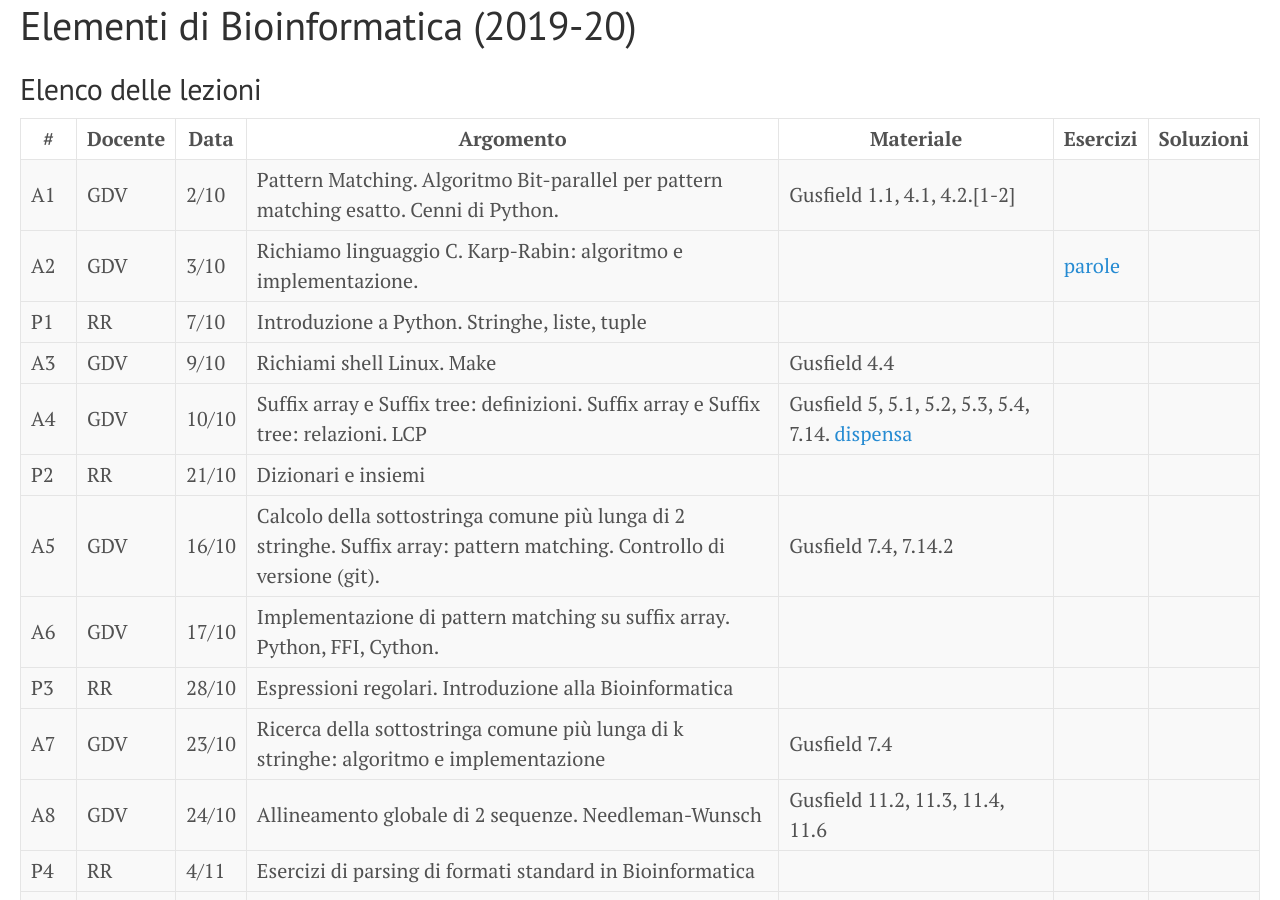
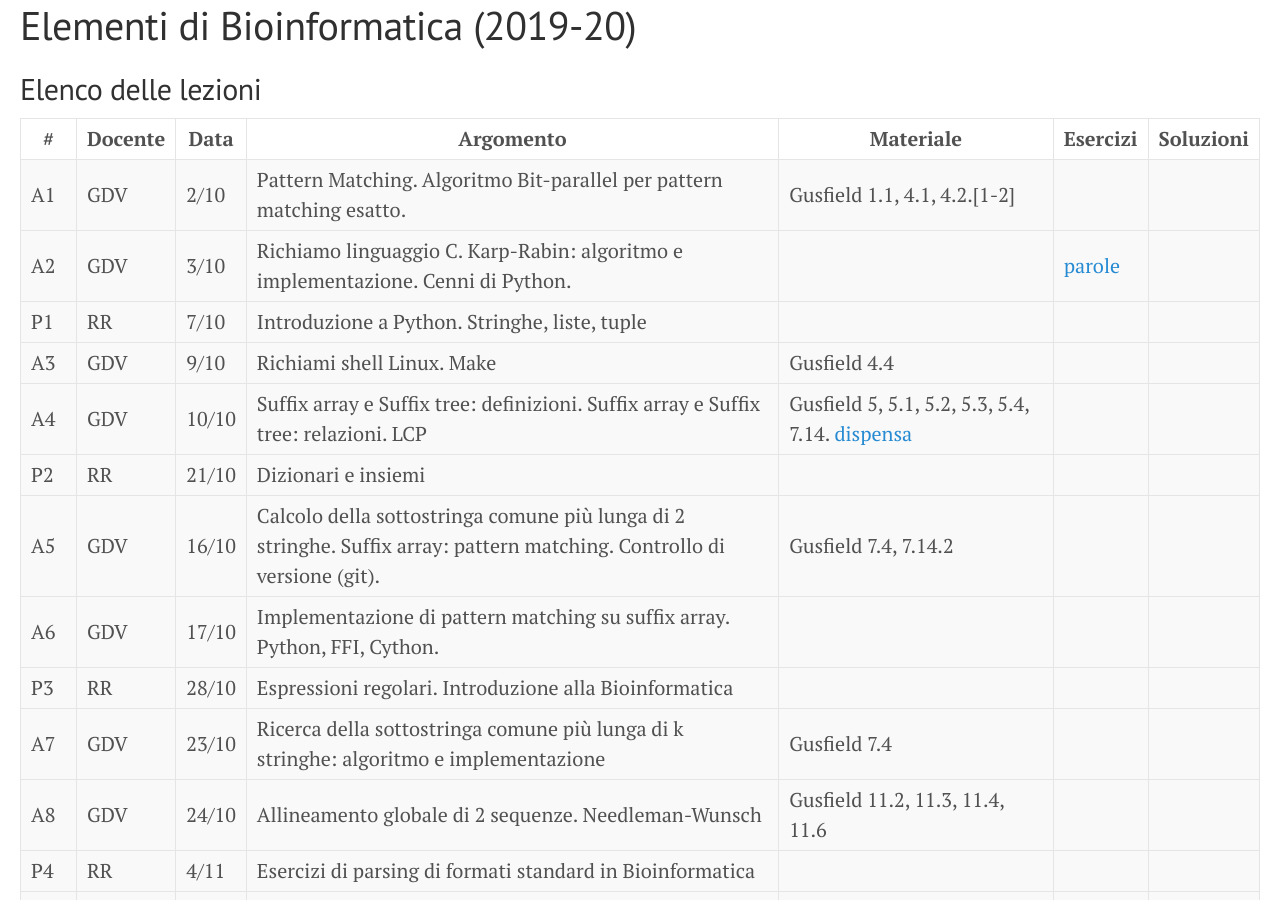
Before and after one commit to bioinformatica-corso/lezioni, a Jekyll site: the page built from docs/index.md, in a window 1280 px wide and 900 px high. Built offline with Jekyll 4.4.1, drawn with Linux system fonts in a browser that asks for light colours.

Commit message:
lezione rimodulata

```diff
--- a/docs/index.md
+++ b/docs/index.md
@@ -8,9 +8,9 @@ title: Elementi di Bioinformatica (2019-20)
 
 | #   | Docente | Data  | Argomento                                                                                                               | Materiale                                                                                                      | Esercizi                               | Soluzioni |
 | --  | ---     | ----- | ---------                                                                                                               | ----------                                                                                                     | -------------                          | --------- |
-| A1  | GDV     | 2/10  | Pattern Matching. Algoritmo Bit-parallel per pattern matching esatto. Cenni di Python.                                  | Gusfield 1.1, 4.1, 4.2.[1-2]                                                                                   |                                        |           |
+| A1  | GDV     | 2/10  | Pattern Matching. Algoritmo Bit-parallel per pattern matching esatto.                                                   | Gusfield 1.1, 4.1, 4.2.[1-2]                                                                                   |                                        |           |
 | --  | ---     | ----- | ---------                                                                                                               | ----------                                                                                                     | -------------                          | --------- |
-| A2  | GDV     | 3/10  | Richiamo linguaggio C. Karp-Rabin: algoritmo e implementazione.                                                         |                                                                                                                | [parole](c-esercizio-parole-frequenti) |           |
+| A2  | GDV     | 3/10  | Richiamo linguaggio C. Karp-Rabin: algoritmo e implementazione. Cenni di Python.                                        |                                                                                                                | [parole](c-esercizio-parole-frequenti) |           |
 | --  | ---     | ----- | ---------                                                                                                               | ----------                                                                                                     | -------------                          | --------- |
 | P1  | RR      | 7/10  | Introduzione a Python. Stringhe, liste, tuple                                                                           |                                                                                                                |                                        |           |
 | --  | ---     | ----- | ---------                                                                                                               | ----------                                                                                                     | -------------                          | --------- |
@@ -18,43 +18,43 @@ title: Elementi di Bioinformatica (2019-20)
 | --  | ---     | ----- | ---------                                                                                                               | ----------                                                                                                     | -------------                          | --------- |
 | A4  | GDV     | 10/10 | Suffix array e Suffix tree: definizioni. Suffix array e Suffix tree: relazioni. LCP                                     | Gusfield 5, 5.1, 5.2, 5.3, 5.4, 7.14. [dispensa](http://courses.csail.mit.edu/6.851/spring12/lectures/L16.pdf) |                                        |           |
 | --  | ---     | ----- | ---------                                                                                                               | ----------                                                                                                     | -------------                          | --------- |
-| P2  | RR      | 21/10  | Dizionari e insiemi                                                                                                     |                                                                                                                |                                        |           |
+| P2  | RR      | 21/10 | Dizionari e insiemi                                                                                                     |                                                                                                                |                                        |           |
 | --  | ---     | ----- | ---------                                                                                                               | ----------                                                                                                     | -------------                          | --------- |
 | A5  | GDV     | 16/10 | Calcolo della sottostringa comune più lunga di 2 stringhe. Suffix array: pattern matching. Controllo di versione (git). | Gusfield 7.4, 7.14.2                                                                                           |                                        |           |
 | --  | ---     | ----- | ---------                                                                                                               | ----------                                                                                                     | -------------                          | --------- |
 | A6  | GDV     | 17/10 | Implementazione di pattern matching su suffix array. Python, FFI, Cython.                                               |                                                                                                                |                                        |           |
 | --  | --      | ----- | ---------                                                                                                               | ----------                                                                                                     | -------------                          | --------- |
-| P3  | RR      | 28/10  | Espressioni regolari. Introduzione alla Bioinformatica                                                                  |                                                                                                                |                                        |           |
+| P3  | RR      | 28/10 | Espressioni regolari. Introduzione alla Bioinformatica                                                                  |                                                                                                                |                                        |           |
 | --  | ---     | ----- | ---------                                                                                                               | ----------                                                                                                     | -------------                          | --------- |
 | A7  | GDV     | 23/10 | Ricerca della sottostringa comune più lunga di k stringhe: algoritmo e implementazione                                  | Gusfield 7.4                                                                                                   |                                        |           |
 | --  | ---     | ----- | ---------                                                                                                               | ----------                                                                                                     | -------------                          | --------- |
 | A8  | GDV     | 24/10 | Allineamento globale di 2 sequenze. Needleman-Wunsch                                                                    | Gusfield 11.2, 11.3, 11.4, 11.6                                                                                |                                        |           |
 | --  | ---     | ----- | ---------                                                                                                               | ----------                                                                                                     | -------------                          | --------- |
-| P4  | RR      | 4/11  | Esercizi di parsing di formati standard in Bioinformatica                                                                                                        |                                                                                                                |                                        |           |
+| P4  | RR      | 4/11  | Esercizi di parsing di formati standard in Bioinformatica                                                               |                                                                                                                |                                        |           |
 | --  | ---     | ----- | ---------                                                                                                               | ----------                                                                                                     | -------------                          | --------- |
 | A9  | GDV     | 30/10 | Allineamento locale di 2 sequenze. Smith-Waterman (Gusfield 11.7)                                                       |                                                                                                                |                                        |           |
 | --  | ---     | ----- | ---------                                                                                                               | ----------                                                                                                     | -------------                          | --------- |
 | A10 | GDV     | 31/10 | Allineamento con banda. Allineamento con gap                                                                            | Gusfield 12.2.3, 12.2.4, 11.8                                                                                  |                                        |           |
 | --  | ---     | ----- | ---------                                                                                                               | ----------                                                                                                     | -------------                          | --------- |
-| P5  | RR      | 19/11  | Esercizi di parsing del formato standard GTF (annotazione di un gene)                                                                                                           |                                                                                                                |                                        |           |
+| P5  | RR      | 19/11 | Esercizi di parsing del formato standard GTF (annotazione di un gene)                                                   |                                                                                                                |                                        |           |
 | --  | ---     | ----- | ---------                                                                                                               | ----------                                                                                                     | -------------                          | --------- |
 | A11 | GDV     | 6/11  | Allineamento globale come caso generale di distanza di edit e LCS                                                       | Gusfield 11.6, 11.6.[1-2], 1.1, 4.1, 4.2.[1-2]                                                                 |                                        |           |
 | --  | ---     | ----- | ---------                                                                                                               | ----------                                                                                                     | -------------                          | --------- |
 | A12 | GDV     | 7/11  | Implementare algoritmi di programmazione dinamica. Allineamento multiplo                                                | Gusfield 14.1, 14.[5-6]                                                                                        |                                        |           |
 | --  | ---     | ----- | ---------                                                                                                               | ----------                                                                                                     | -------------                          | --------- |
-| P6  | RR      | 25/11  | Esercizi di parsing del formato standard GTF (annotazione di un gene)                                                                                                           |                                                                                                                |                                        |           |
+| P6  | RR      | 25/11 | Esercizi di parsing del formato standard GTF (annotazione di un gene)                                                   |                                                                                                                |                                        |           |
 | --  | ---     | ----- | ---------                                                                                                               | ----------                                                                                                     | -------------                          | --------- |
 | A13 | GDV     | 20/11 | Sequenziamento: string graphs                                                                                           | Gusfield 16.14, 16.15, 16.16, 16.17.1, 16.17.2                                                                 |                                        |           |
 | --  | ---     | ----- | ---------                                                                                                               | ----------                                                                                                     | -------------                          | --------- |
 | A14 | GDV     | 21/11 | Sequenziamento: grafi di de Brujin                                                                                      | Gusfield 16.18                                                                                                 |                                        |           |
 | --  | ---     | ----- | ---------                                                                                                               | ----------                                                                                                     | -------------                          | --------- |
-| P7  | RR      | 2/11  | Esercizi con Biopython                                                                                                           |                                                                                                                |                                        |           |
+| P7  | RR      | 2/11  | Esercizi con Biopython                                                                                                  |                                                                                                                |                                        |           |
 | --  | ---     | ----- | ---------                                                                                                               | ----------                                                                                                     | -------------                          | --------- |
 | A15 | GDV     | 27/11 | Filogenesi basata su caratteri                                                                                          | Gusfield 17.3, 17.6.1. Jones&Pevzner Capitolo 10                                                               |                                        |           |
 | --  | ---     | ----- | ---------                                                                                                               | ----------                                                                                                     | -------------                          | --------- |
 | A16 | GDV     | 28/11 | Filogenesi basata su distanze. Neighbor-joining.                                                                        | Gusfield 17.1 17.2 17.4                                                                                        |                                        |           |
 | --  | ---     | ----- | ---------                                                                                                               | ----------                                                                                                     | -------------                          | --------- |
-| P8  | RR      | 9/12  | Esercizi con Biopython                                                                                                              |                                                                                                                |                                        |           |
+| P8  | RR      | 9/12  | Esercizi con Biopython                                                                                                  |                                                                                                                |                                        |           |
 | --  | ---     | ----- | ---------                                                                                                               | ----------                                                                                                     | -------------                          | --------- |
 | A17 | GDV     | 4/12  | Modelli di evoluzione. Max likelihood.                                                                                  | Felsenstein X.2, X.8                                                                                           |                                        |           |
 | --  | ---     | ----- | ---------                                                                                                               | ----------                                                                                                     | -------------                          | --------- |
```
